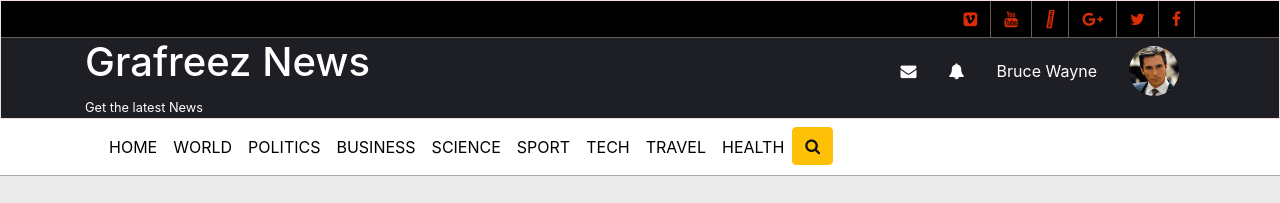
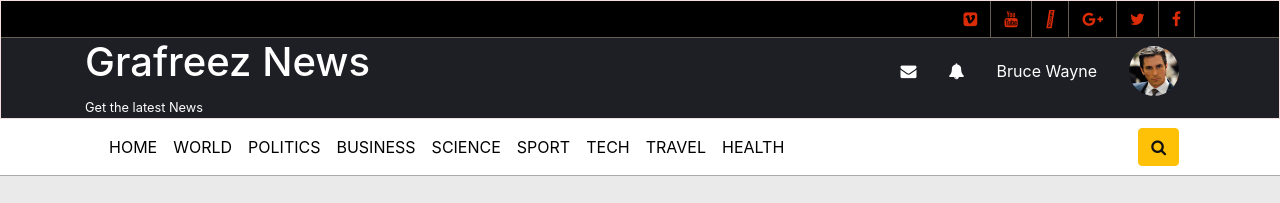
Before and after one commit to NEYUGNYUD/duy-bs001, a website: page index.html in a window 1280 px wide. Shown: the top 203 px of the page. Drawn offline with Linux system fonts and the light colour scheme.

Commit message:
modify search-box

```diff
--- a/index.html
+++ b/index.html
@@ -57,8 +57,7 @@
                         </h1>
                         <small>Get the latest News</small>
                     </div>
-                    <div class="row col-lg-6 container-fluid" id="notification">
-                        <div class="container-fluid">
+                    <div class="col-lg-6" id="notification">
                         <ul class="nav justify-content-end">
                             <li class="nav-item">
                                 <a class="nav-link" href="#">
@@ -83,7 +82,6 @@
                 </div>
             </div>
         </div>
-        </div>
         <!-- end account -->
     </div>
     <!-- end header-->
@@ -92,7 +90,6 @@
     <div class="container-fluid" id="menu">
         <div class="container">
             <nav class="navbar navbar-expand-sm">
-                <div class="container-fluid">
                 <ul class="navbar-nav">
                     <li class="nav-item">
                         <a href="#" class="nav-link menu-item">HOME</a>
@@ -122,7 +119,11 @@
                         <a href="#" class="nav-link menu-item">HEALTH</a>
                     </li>
                     <!--<li>-->
-                            <!--<ul class="nav justify-content-end">-->
+
+                    <!--</li>-->
+                </ul>
+
+                <ul class="nav ml-auto">
                     <li class="nav-item">
                         <form action="" id="search" class="collapse">
                             <input type="text" name="search" placeholder="Search" class="form-control">
@@ -133,10 +134,8 @@
                             <i class="fa fa-search"></i>
                         </button>
                     </li>
-                            <!--</ul>-->
-                        <!--</li>-->
                 </ul>
-                </div>
+
             </nav>
         </div>
     </div>
```
Lines whose indentation alone changed are shown as unchanged.
